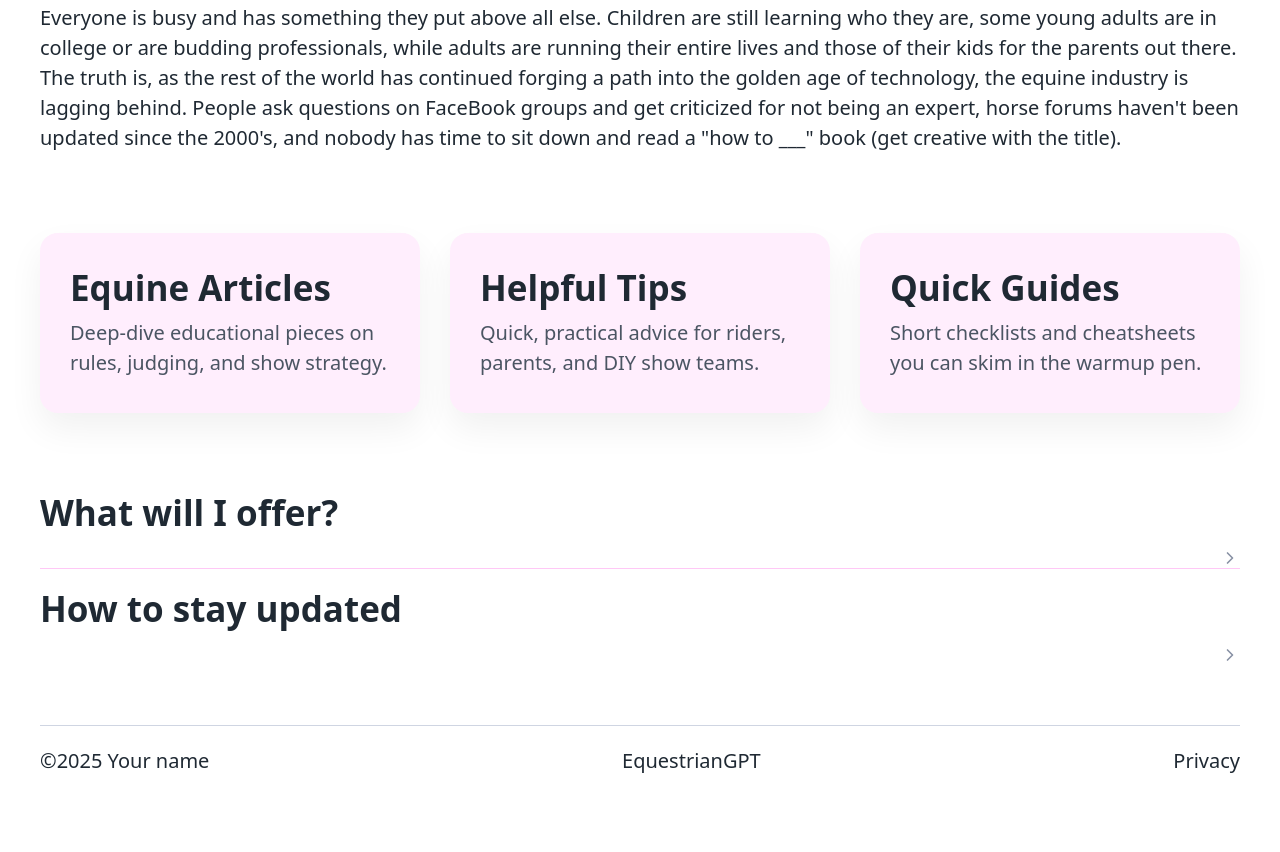
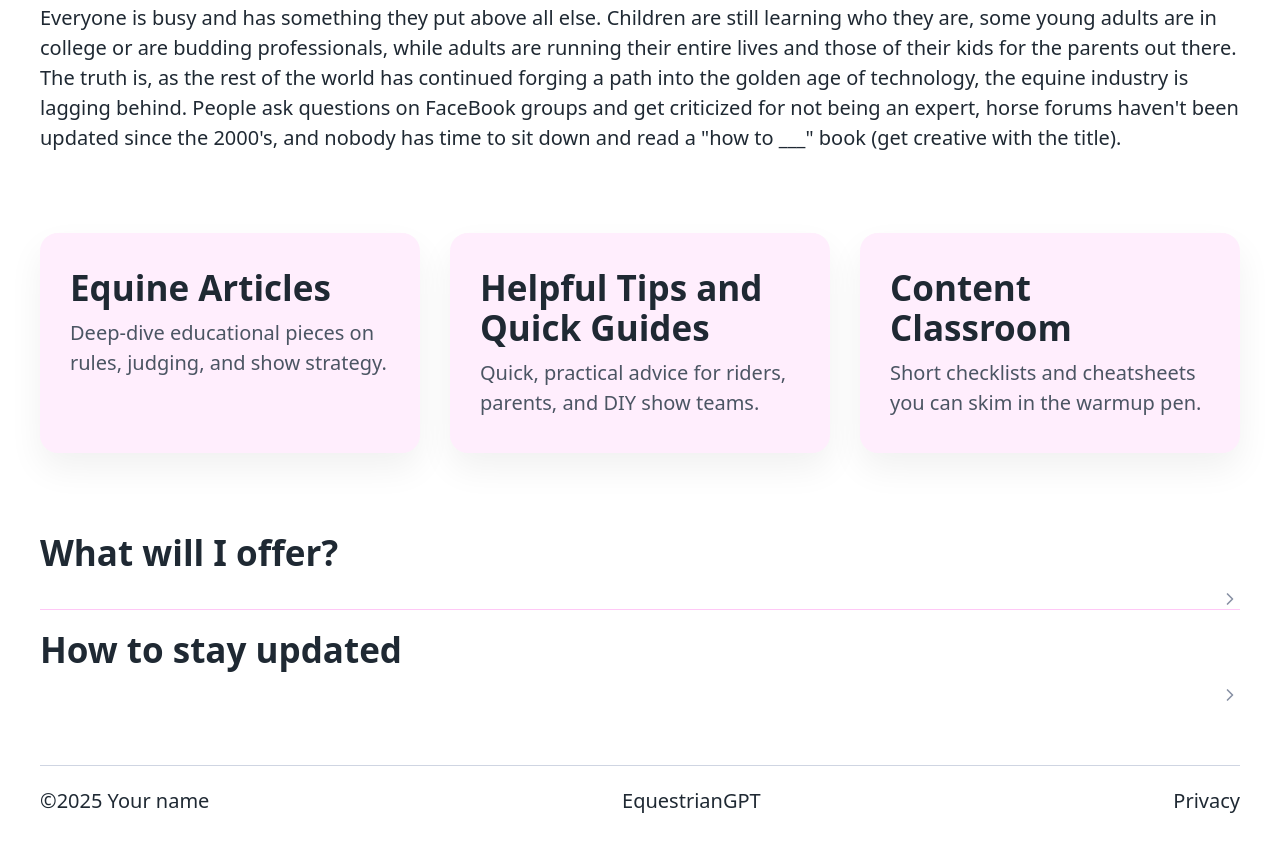
Before and after one commit to audj821/equestiangpt, a plain HTML site: page index.html in a window 1280 px wide. Shown: the part 895-1747 px from the top of the page. Before the commit the page ends 1711 px from the top, so only its background shows below. Drawn offline with Linux system fonts and the light colour scheme.

Commit message:
Officially adds Content Classroom

```diff
--- a/index.html
+++ b/index.html
@@ -56,12 +56,12 @@
         </a>
 
         <a href="helpful-tips.html" class="category-card">
-          <h2>Helpful Tips</h2>
+          <h2>Helpful Tips and Quick Guides</h2>
           <p>Quick, practical advice for riders, parents, and DIY show teams.</p>
         </a>
 
-        <a href="quick-guides.html" class="category-card">
-          <h2>Quick Guides</h2>
+        <a href="content-classroom.html" class="category-card">
+          <h2>Content Classroom</h2>
           <p>Short checklists and cheatsheets you can skim in the warmup pen.</p>
         </a>
       </div>
```
Also changed, not shown: Kippystory.html (+5 -0 lines), content-classroom.html (renamed from quick-guides.html).
